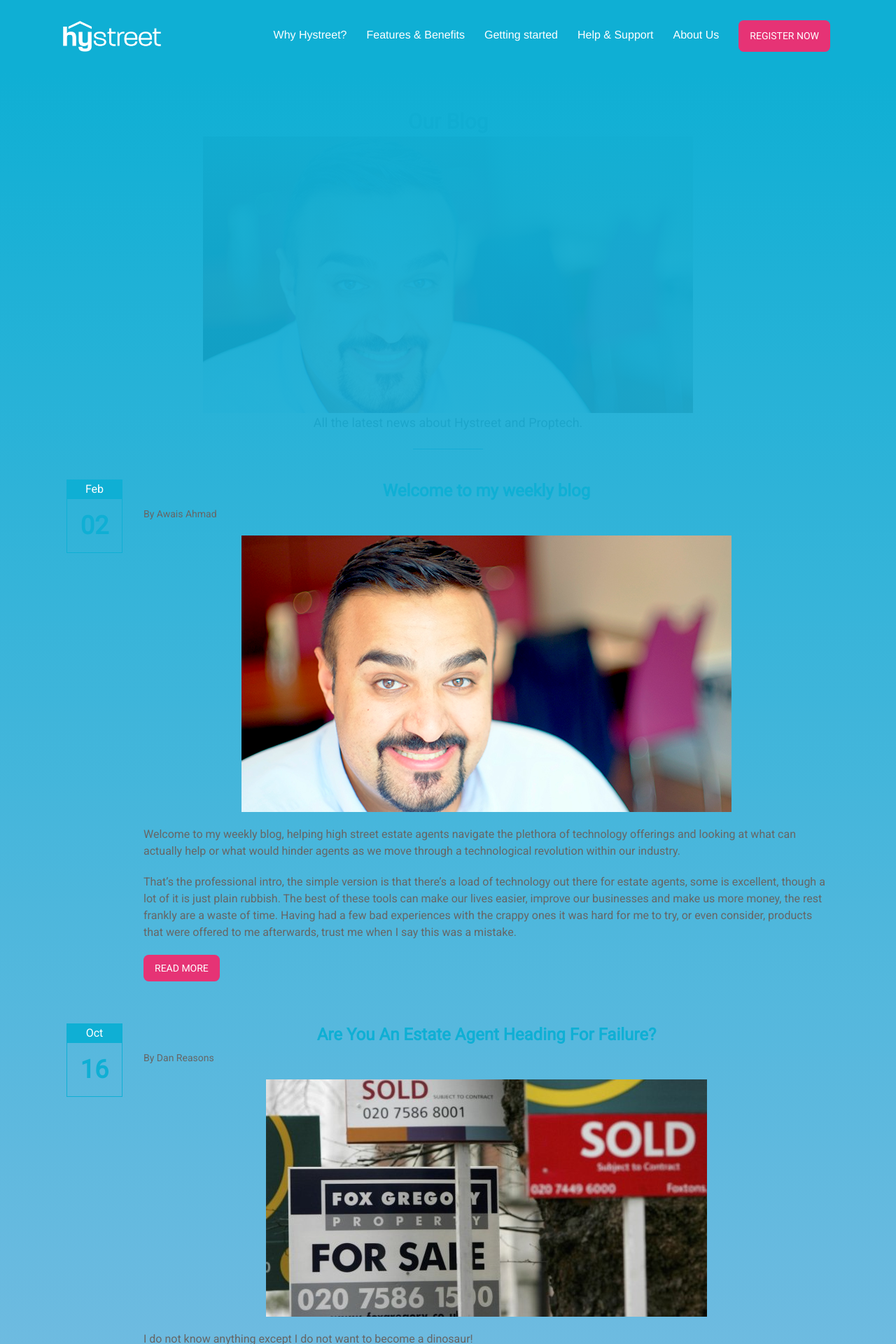
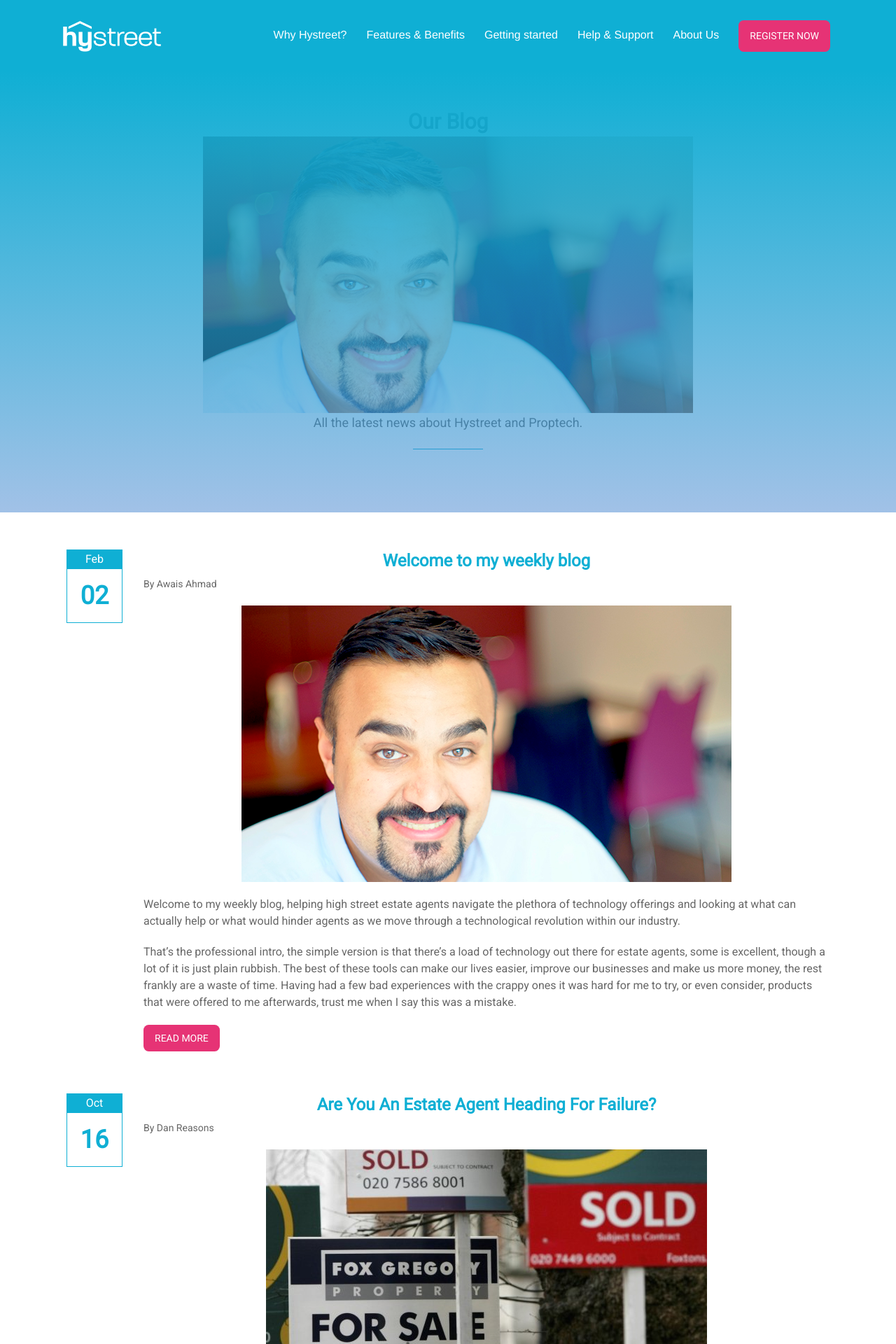
Before and after one commit to hystreet/hystreet.github.io, a Jekyll site: the page built from blog/index.html, in a window 1280 px wide. Shown: the top 1920 px of the page at 70% size. Built offline with Jekyll 4.4.1, drawn with Linux system fonts in a browser that asks for light colours; a script that is not in the unit is left out; the list of posts is cut into pages by our own code.

Commit message:
closing div

```diff
--- a/_layouts/blog.html
+++ b/_layouts/blog.html
@@ -14,6 +14,8 @@ layout: default
     <div class='spacing'></div>
     <div class='spacing'></div>
   </div>
+</div>
+<div class='full'>
   <div class='row'>
     <div class='large-12 columns'>
 
```
